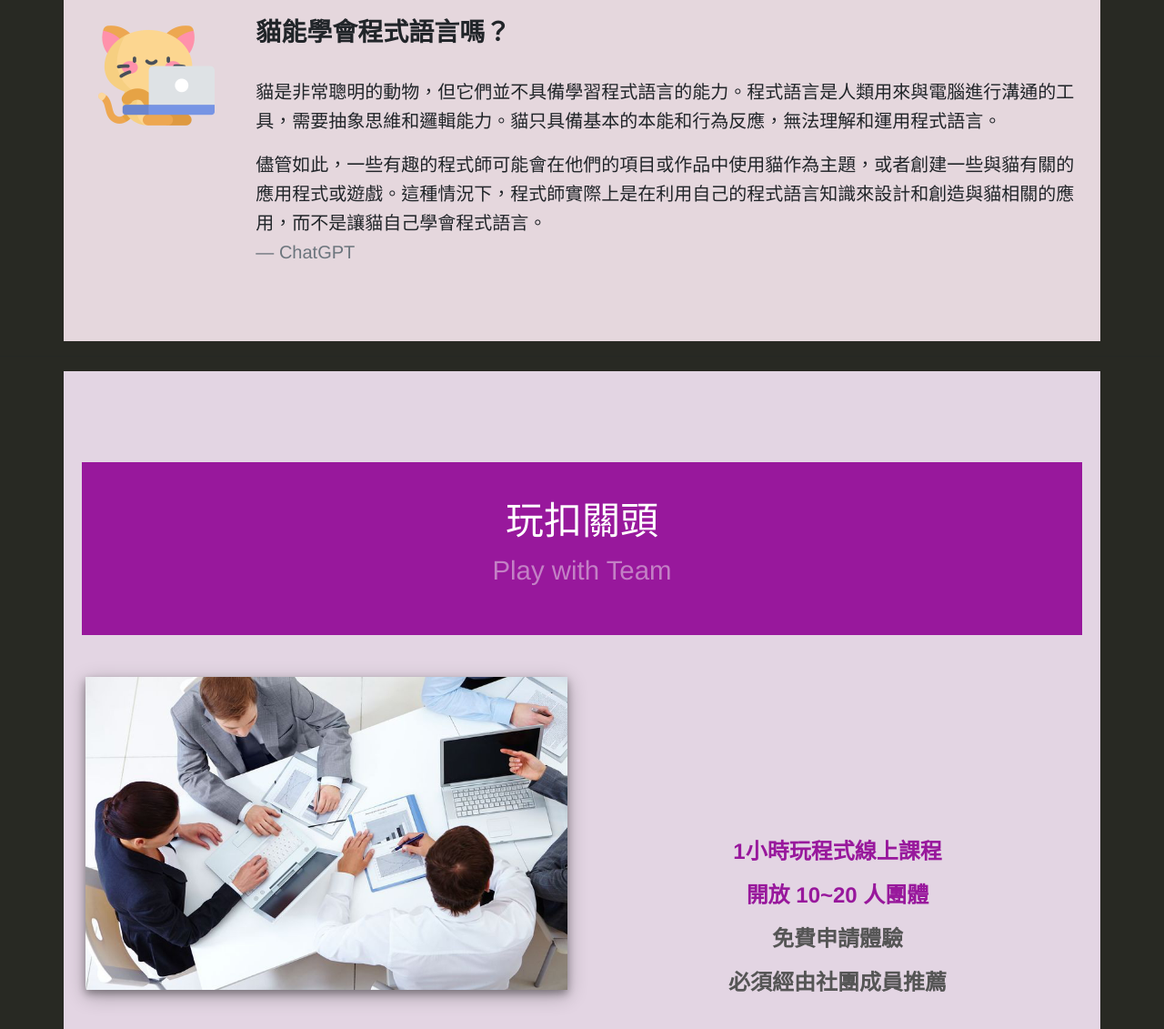
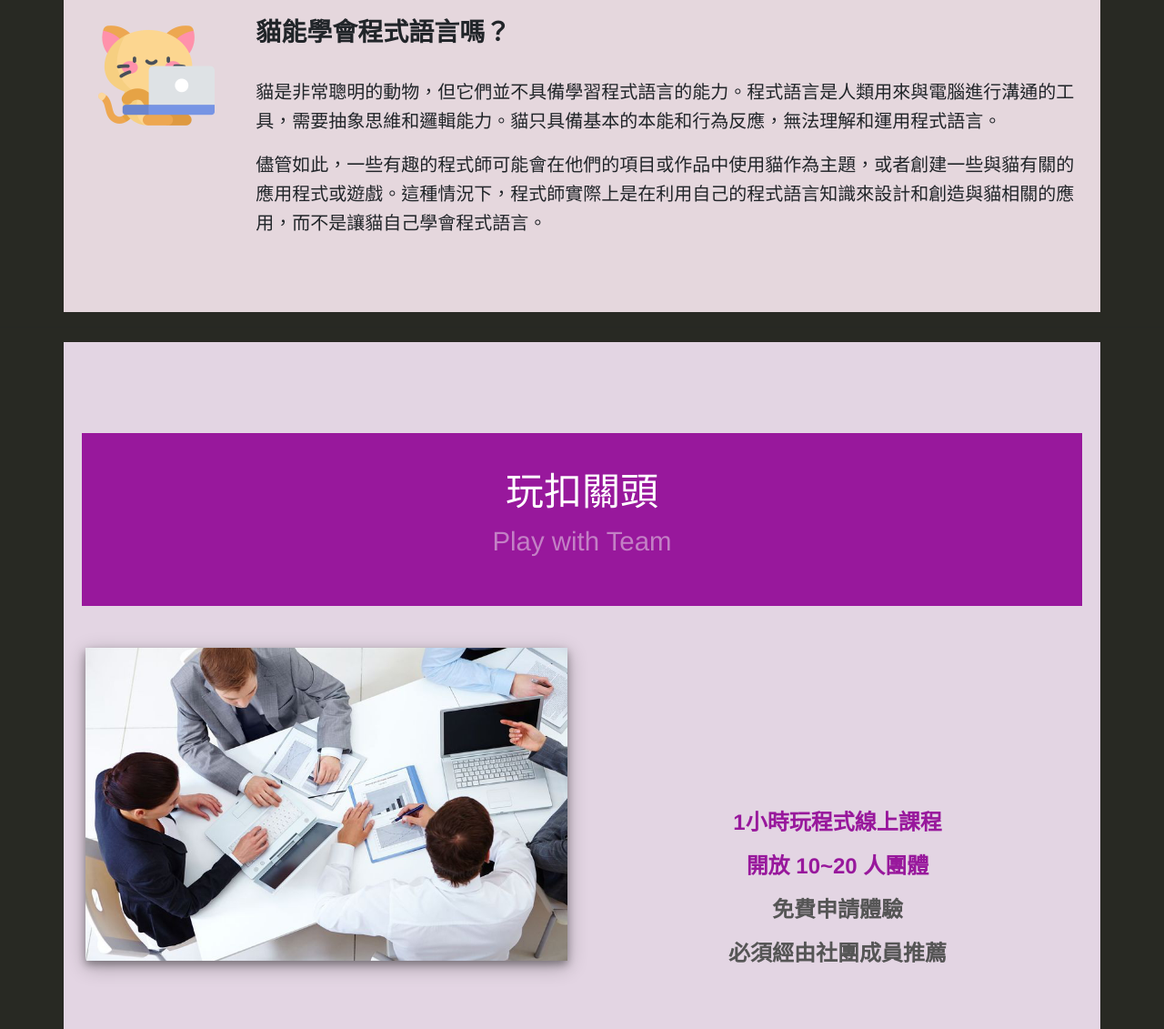
Before and after one commit to helloabone/helloabone.github.io, a plain HTML site: page index.html in a window 1280 px wide. Shown: the part 5281-6412 px from the top of the page at 91% size. Drawn offline with Linux system fonts and the light colour scheme; some icons are missing.

Commit message:
update index

```diff
--- a/index.html
+++ b/index.html
@@ -244,7 +244,6 @@
                     <blockquote class="blockquote">
                         <p>貓是非常聰明的動物，但它們並不具備學習程式語言的能力。程式語言是人類用來與電腦進行溝通的工具，需要抽象思維和邏輯能力。貓只具備基本的本能和行為反應，無法理解和運用程式語言。</p>
                         <p>儘管如此，一些有趣的程式師可能會在他們的項目或作品中使用貓作為主題，或者創建一些與貓有關的應用程式或遊戲。這種情況下，程式師實際上是在利用自己的程式語言知識來設計和創造與貓相關的應用，而不是讓貓自己學會程式語言。</p>
-                        <p class="blockquote-footer">ChatGPT</p>
                     </blockquote>
                 </div>
             </div>
@@ -283,7 +282,6 @@
                     <blockquote class="blockquote">
                         <p>蜜蜂是昆蟲，它們不具備學習程式語言的能力。蜜蜂的智力和認知能力是有限的，它們主要通過本能和與其他蜜蜂的簡單通信方式來進行行動。</p>
                         <p>儘管如此，科學家和工程師們可能會使用蜜蜂的行為模式和生物學特性作為靈感來設計一些智能系統或演算法。這些系統模仿蜜蜂群體的合作行為，但蜜蜂本身並不是在學習程式語言或開發程式。</p>
-                        <p class="blockquote-footer">ChatGPT</p>
                     </blockquote>
                 </div>
             </div>
@@ -329,7 +327,6 @@
                             <li><strong>解決現實問題</strong>：編程讓你能夠自行開發應用程式，解決現實生活中的問題，這種能力非常實用。</li>
                         </ol>
                         <p>無論是高中生還是大學生，都可以從學習程式設計中受益。如果有機會，可以參與編程課程、項目或社群，這樣可以更好地理解和應用所學的知識。</p>
-                        <p class="blockquote-footer">ChatGPT</p>
                     </blockquote>
                 </div>
             </div>
@@ -345,7 +342,6 @@
                     <blockquote class="blockquote">
                         <p>是的，小學生可以學會Python。Python是一種簡單易懂的程式語言，它的語法相對簡單，並且有很多適合初學者的學習資源和教材。因此，Python通常被認為是一個很好的入門程式語言，適合小學生或初學者開始學習。</p>
                         <p>通過學習Python，小學生可以培養邏輯思維、問題解決和創造力等重要的能力。它也可以幫助他們更好地理解現代科技和程式設計的原理，為未來學習更複雜的程式語言和科技領域打下基礎。因此，如果有興趣，小學生完全可以開始學習Python程式語言。</p>
-                        <p class="blockquote-footer">ChatGPT</p>
                     </blockquote>
                 </div>
             </div>
```
